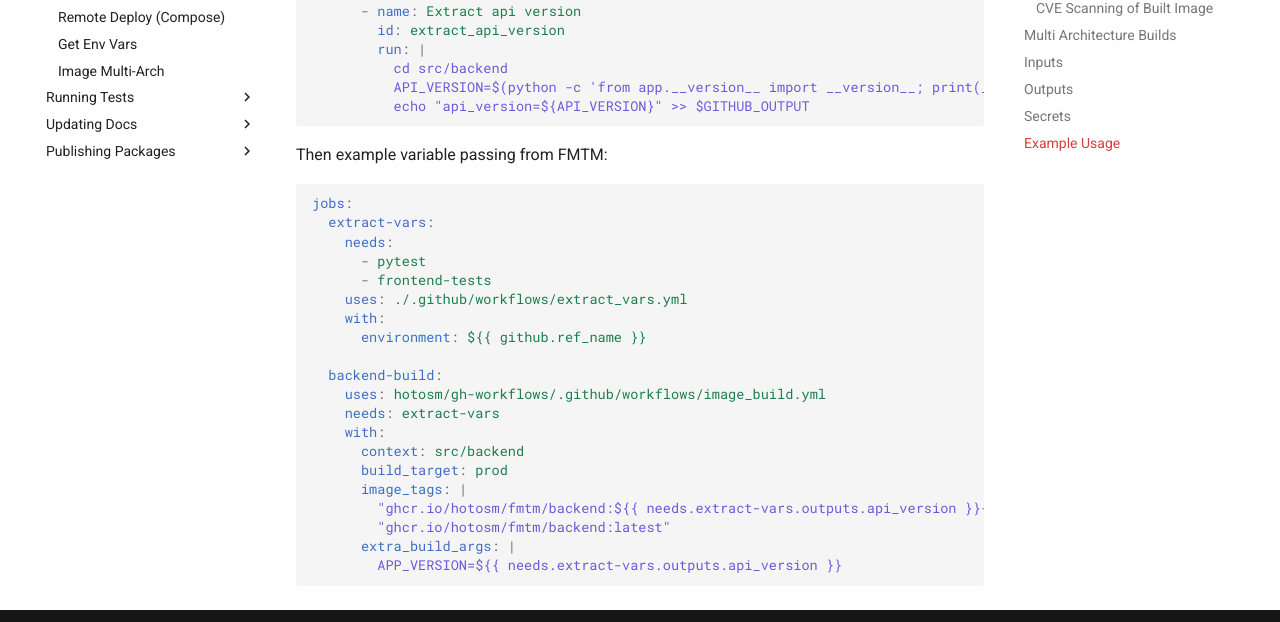
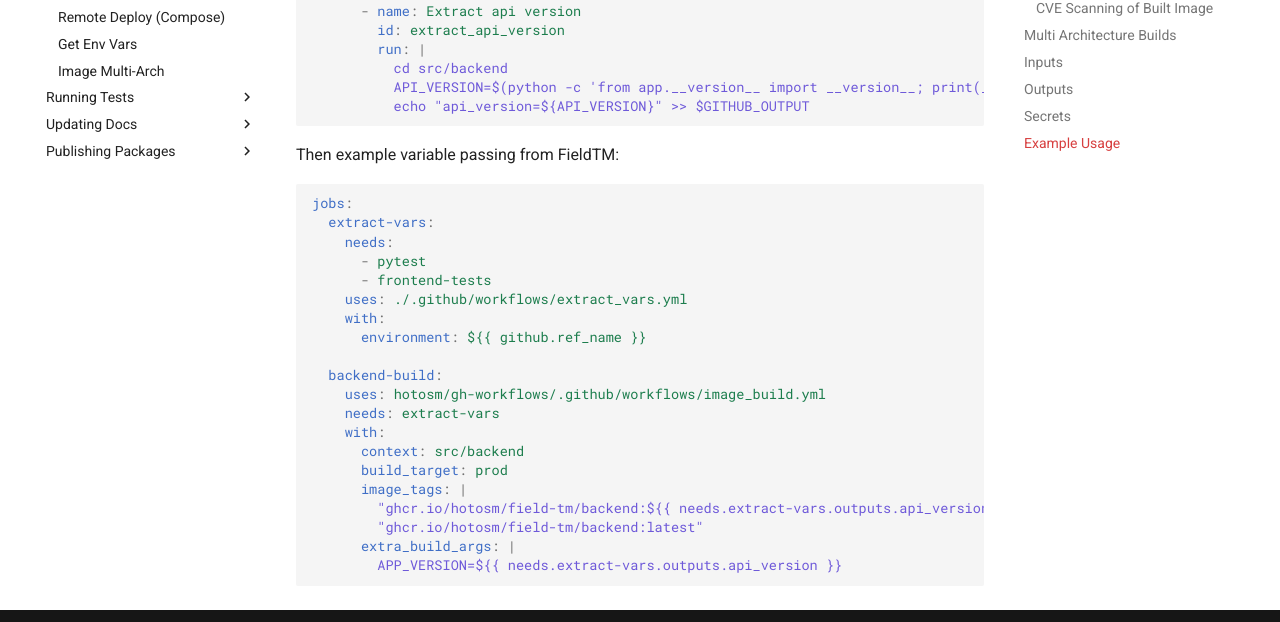
Before and after one commit to hotosm/gh-workflows, an MkDocs documentation site: the page built from docs/image_build.md, in a window 1280 px wide and 900 px high, scrolled down 4537 px. Shown: the part 226-848 px from the top of the window. Built offline with MkDocs 1.6.1 and Material for MkDocs 9.7.7, drawn with Linux system fonts in a browser that asks for light colours; comment, search, counter and statistics services are not loaded; some of the changed text lies outside the part shown.

Commit message:
docs: refactor fmtm --> field-tm

````diff
--- a/docs/image_build.md
+++ b/docs/image_build.md
@@ -149,14 +149,14 @@ backend-build:
     context: src/backend
     build_target: prod
     image_tags: |
-      "ghcr.io/hotosm/fmtm/backend:latest"
+      "ghcr.io/hotosm/field-tm/backend:latest"
     extra_build_args: |
       APP_VERSION=0.1.0
 ```
 
 **Passing Variables**
 
-Example variable extraction from FMTM:
+Example variable extraction from FieldTM:
 
 ```yaml
 name: Extract Project Variables
@@ -192,7 +192,7 @@ jobs:
           echo "api_version=${API_VERSION}" >> $GITHUB_OUTPUT
 ```
 
-Then example variable passing from FMTM:
+Then example variable passing from FieldTM:
 
 ```yaml
 jobs:
@@ -211,8 +211,8 @@ jobs:
       context: src/backend
       build_target: prod
       image_tags: |
-        "ghcr.io/hotosm/fmtm/backend:${{ needs.extract-vars.outputs.api_version }}-${{ github.ref_name }}"
-        "ghcr.io/hotosm/fmtm/backend:latest"
+        "ghcr.io/hotosm/field-tm/backend:${{ needs.extract-vars.outputs.api_version }}-${{ github.ref_name }}"
+        "ghcr.io/hotosm/field-tm/backend:latest"
       extra_build_args: |
         APP_VERSION=${{ needs.extract-vars.outputs.api_version }}
 ```
````
Also changed, not shown: README.md (+2 -2 lines), docs/image_artifact.md (+1 -2 lines), docs/test_compose.md (+1 -1 lines).
